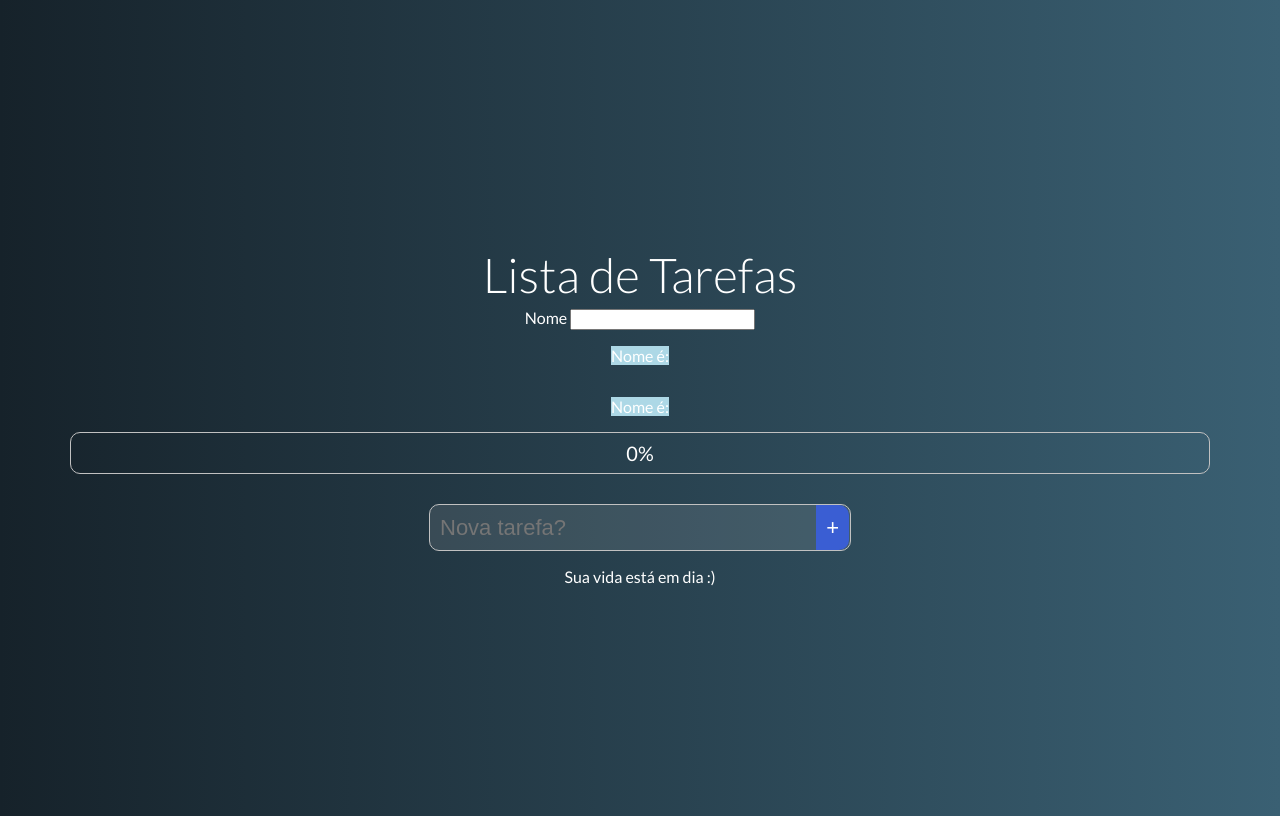
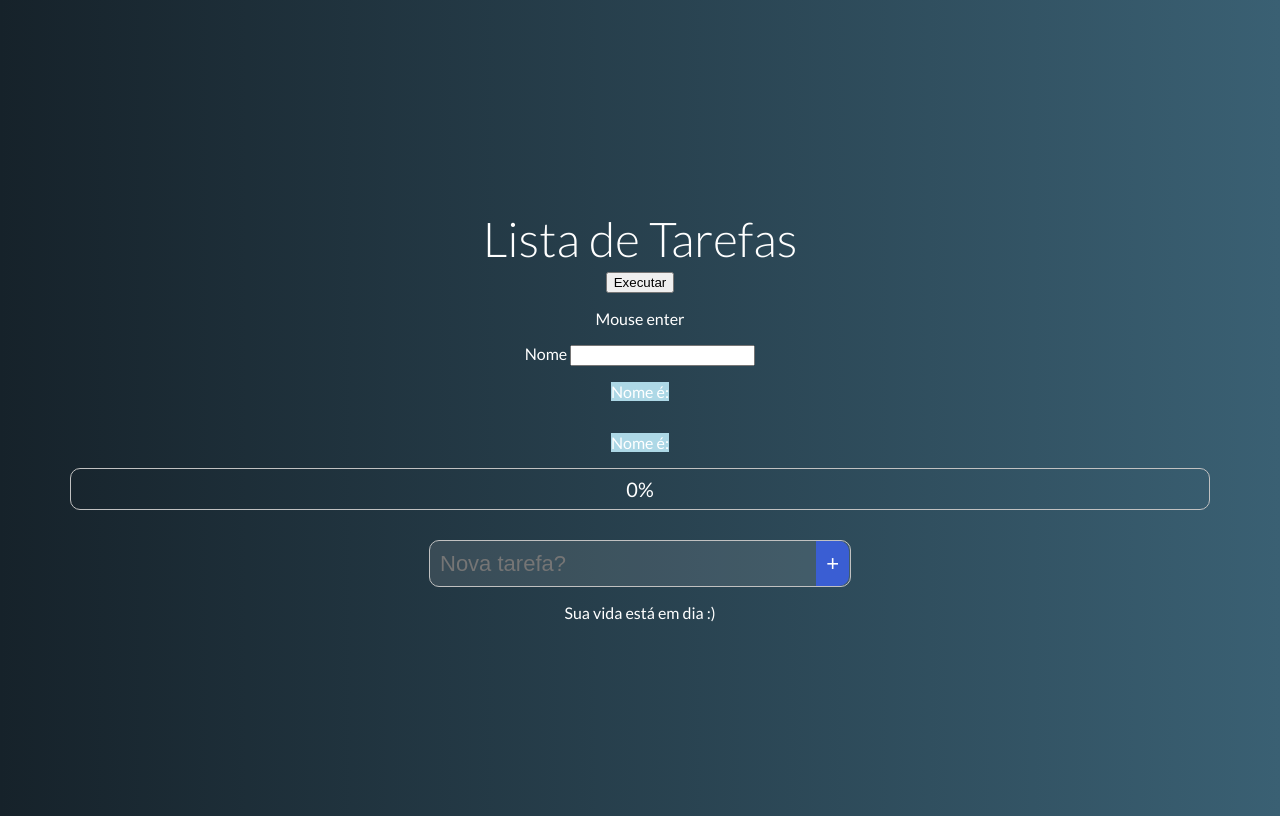
Before and after one commit to ebraimcarvalho/vuejs, a Vue app in the folder vue-coder/vue-cli/tarefas/: page / in a window 1280 px wide. Built offline with nearby package versions, Linux system fonts and the light colour scheme.

Commit message:
create directive arg

```diff
--- a/vue-coder/vue-cli/tarefas/src/App.vue
+++ b/vue-coder/vue-cli/tarefas/src/App.vue
@@ -1,6 +1,8 @@
 <template>
   <div id="app">
     <h1>Lista de Tarefas</h1>
+    <button v-quando:click="acao">Executar</button>
+    <p v-quando:mouseenter="acao">Mouse enter</p>
     <Rotulo nome="Nome" v-model="nome" />
     <p v-destaque:fundo.atrasar="'lightblue'">Nome é: {{ nome }}</p>
     <p v-destaque-local:fundo.atrasar.alternar="'lightblue'">Nome é: {{ nome }}</p>
@@ -27,6 +29,12 @@ import Rotulo from "./components/Rotulo.vue";
 export default {
   components: { Progressbar, InputText, Tasks, Rotulo },
   directives: {
+    "quando": {
+      bind(el, binding) {
+        let ev = binding.arg
+        el.addEventListener(ev, binding.value)
+      }
+    },
     "destaque-local": {
       bind(el, binding, vnode) {
         let atraso = 0;
@@ -111,6 +119,9 @@ export default {
     del(index) {
       this.lista.splice(index, 1);
     },
+    acao() {
+      alert('Ação disparada')
+    }
   },
 };
 </script>
```
